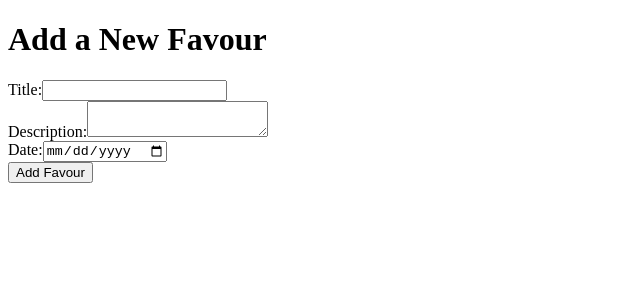
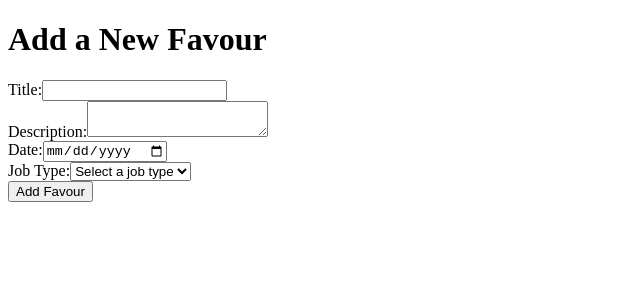
Before and after one commit to hakkd/HeyNeighbour, a Next.js app in the folder heyneighbour/: page /addFavour in a window 1280 px wide. Shown: the top 300 px of the page, without its empty margins (0-640 px from the left). Built offline with nearby package versions, Linux system fonts and the light colour scheme.

Commit message:
added jobtype field

```diff
--- a/heyneighbour/src/pages/addFavour.js
+++ b/heyneighbour/src/pages/addFavour.js
@@ -6,6 +6,7 @@ const AddFavour = () => {
         title: '',
         description: '',
         date: '',
+        jobType: '',
     });
 
     const handleChange = (e) => {
@@ -58,6 +59,22 @@ const AddFavour = () => {
                         onChange={handleChange}
                     />
                 </div>
+                <div>
+                    <label>Job Type:</label>
+                    <select
+                        name="jobType"
+                        value={favour.jobType}
+                        onChange={handleChange}
+                    >
+                        <option value="">Select a job type</option>
+                        <option value="manual labour">Manual Labour</option>
+                        <option value="shopping">Shopping</option>
+                        <option value="tech support">Tech Support</option>
+                        <option value="companionship">Companionship</option>
+                        <option value="driving">Driving</option>
+                        <option value="handyperson">Handyperson</option>
+                    </select>
+                </div>
                 <button type="submit">Add Favour</button>
             </form>
         </div>
--- a/heyneighbour/src/pages/api/addFavour.js
+++ b/heyneighbour/src/pages/api/addFavour.js
@@ -7,7 +7,7 @@ export default async function handler(req, res) {
     const { userid, title, description, jobType } = req.query;
     postalCode = await db.get('SELECT postalCode FROM users WHERE id = ?', [userid]);
     date = new Date().toISOString().split('T')[0];
-    await db.run('INSERT INTO favours (title, description, createdBy, status, date, location, jobType) VALUES (?, ?, ?, ?, ?, ?, ?, ?)', [title, description, userid, "open", date, postalCode.postalCode, jobType]);
+    await db.run('INSERT INTO favours (title, description, createdBy, status, date, location, jobType) VALUES (?, ?, ?, ?, ?, ?, ?, ?) RETURNING id', [title, description, userid, "open", date, postalCode.postalCode, jobType]);
     res.status(200).json({message: 'Favour added'});
   } else {
     res.status(405).json({ message: 'Method not allowed' });
```
